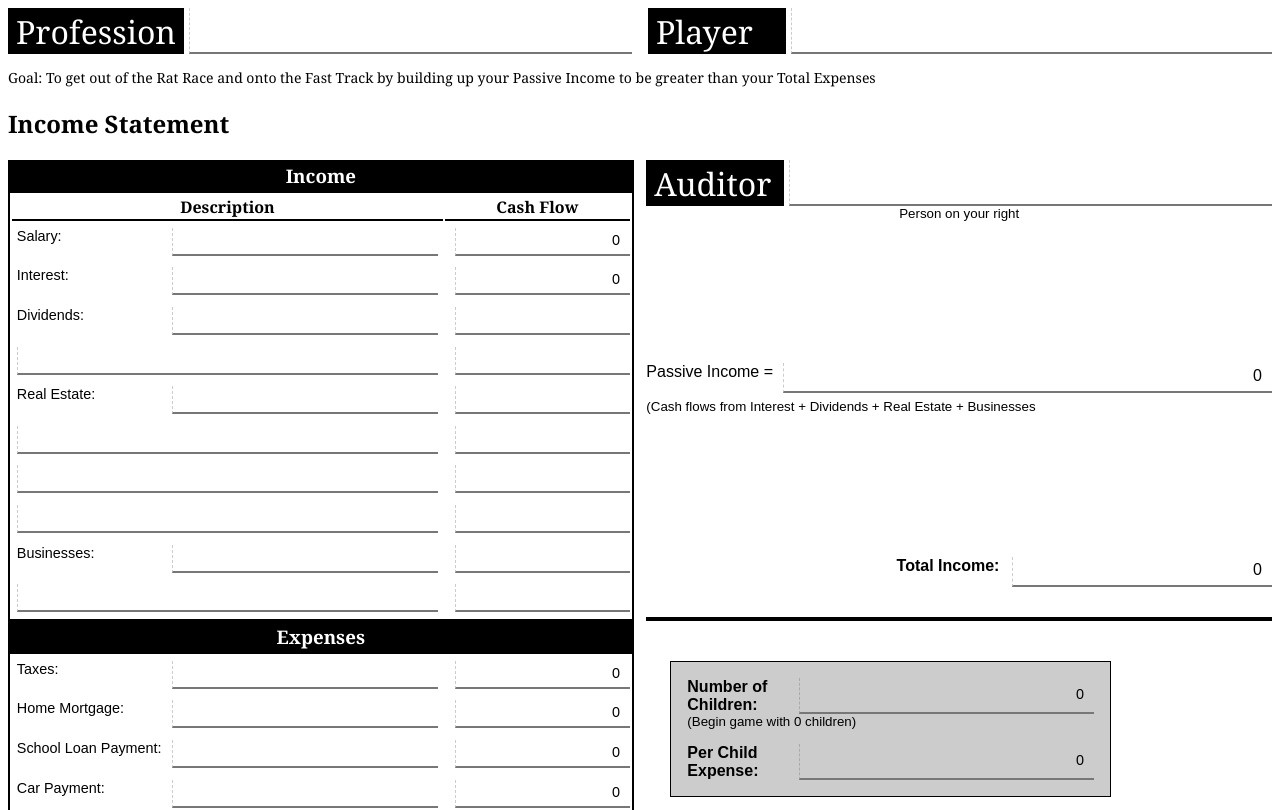
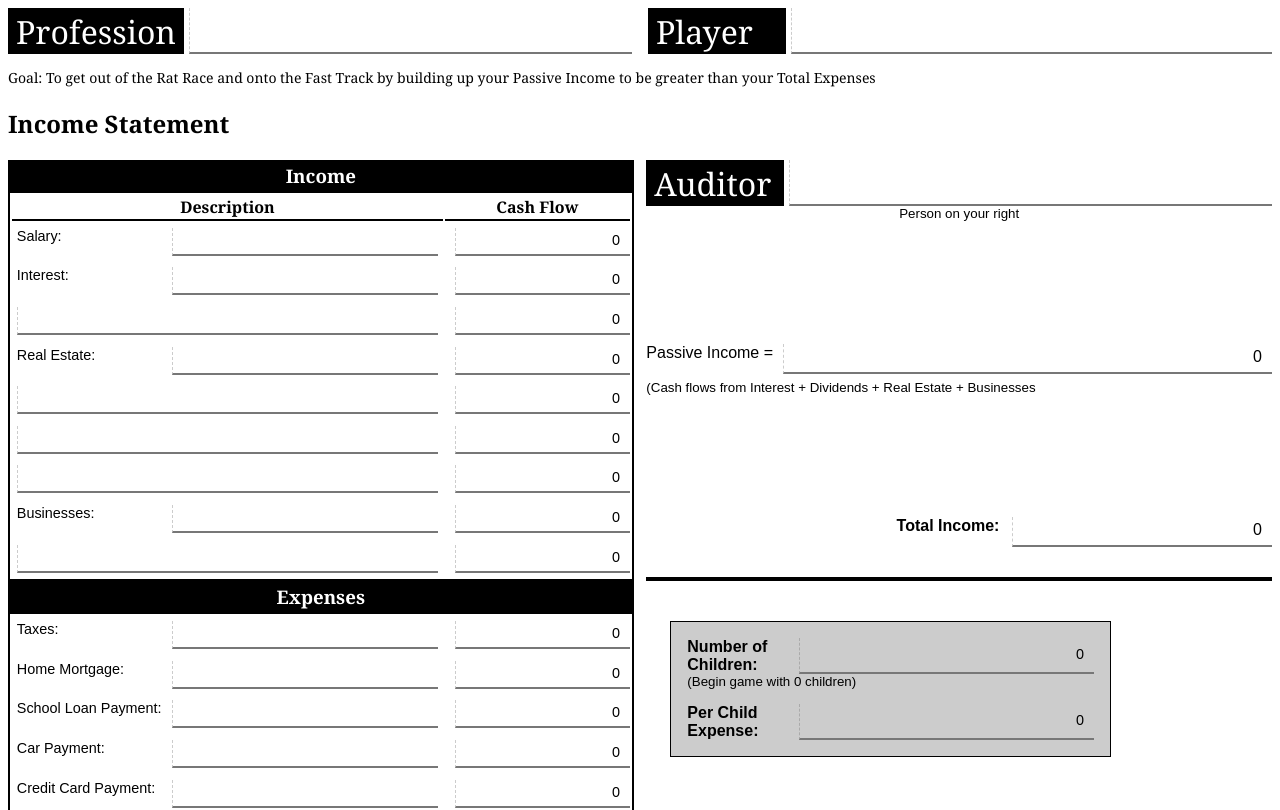
Before and after one commit to NathanStrutz/cashflow-balance-sheet, a Vue app: page / in a window 1280 px wide. Shown: the top 810 px of the page. Built offline with nearby package versions, Linux system fonts and the light colour scheme.

Commit message:
Entire income area is in state

```diff
--- a/src/sections/CashflowStatementIncome.vue
+++ b/src/sections/CashflowStatementIncome.vue
@@ -11,74 +11,10 @@
       <tbody>
         <state-connected-input category="income" title="Salary" item="salary" change="changeSalary" />
         <state-connected-input category="income" title="Interest" item="interest" change="changeInterest" />
-				<tr class="line-input">
-					<td>
-						<label>Dividends:</label>
-						<input type="text" id="dividends" />
-					</td>
-					<td>
-						<input type="text" class="income" />
-					</td>
-				</tr>
-				<tr class="blank-line-input">
-					<td>
-						<input type="text" id="salary" />
-					</td>
-					<td>
-						<input type="text" class="income" />
-					</td>
-				</tr>
-				<tr class="line-input real-estate">
-					<td>
-						<label>Real Estate:</label>
-						<input type="text" />
-					</td>
-					<td>
-						<input type="text" class="income" />
-					</td>
-				</tr>
-				<tr class="blank-line-input real-estate">
-					<td>
-						<input type="text" />
-					</td>
-					<td>
-						<input type="text" class="income" />
-					</td>
-				</tr>
-				<tr class="blank-line-input real-estate">
-					<td>
-						<input type="text" />
-					</td>
-					<td>
-						<input type="text" class="income" />
-					</td>
-				</tr>
-				<tr class="blank-line-input real-estate">
-					<td>
-						<input type="text" />
-					</td>
-					<td>
-						<input type="text" class="income" />
-					</td>
-				</tr>
-				<tr class="line-input real-estate">
-					<td>
-						<label>Businesses:</label>
-						<input type="text" />
-					</td>
-					<td>
-						<input type="text" class="income" />
-					</td>
-				</tr>
-				<tr class="blank-line-input real-estate">
-					<td>
-						<input type="text" />
-					</td>
-					<td>
-						<input type="text" class="income" />
-					</td>
-				</tr>
+        <state-connected-input category="income" item="interest2" change="changeInterest2" />
       </tbody>
+      <income-real-estate />
+      <income-businesses />
     </table>
   </div>
 </template>
@@ -88,9 +24,14 @@ import StateConnectedInput from "@/components/StateConnectedInput.vue";
 import BlankLineInput from "@/components/BlankLineInput.vue";
 import { mapState, mapMutations } from "vuex";
 
+import IncomeRealEstate from "./income/IncomeRealEstate.vue";
+import IncomeBusinesses from "./income/IncomeBusinesses.vue";
+
 export default {
   components: {
-		StateConnectedInput
+    StateConnectedInput,
+    IncomeRealEstate,
+    IncomeBusinesses
   },
   computed: {},
   methods: {}
--- /dev/null
+++ b/src/sections/income/IncomeBusinesses.vue
@@ -0,0 +1,33 @@
+<template>
+  <tbody>
+    <tr v-for="(business, index) in businesses" :key="index" :class="index === 0 ? 'line-input' : 'blank-line-input'">
+      <td>
+        <label v-if="index === 0">Businesses:</label>
+        <input type="text" :value="business.name" @input="changeName($event, index)" />
+      </td>
+      <td>
+        <input type="text" class="income" :value="business.income" @input="changeIncome($event, index)" />
+      </td>
+    </tr>
+  </tbody>
+</template>
+
+<script>
+import { mapState, mapMutations } from "vuex";
+
+export default {
+  computed: {
+    ...mapState("investments", ["businesses"])
+  },
+  methods: {
+    ...mapMutations("investments", ["changeBusinessName", "changeBusinessIncome"]),
+
+    changeName(e, index) {
+      this.changeBusinessName({ index: index, value: e.target.value });
+    },
+    changeIncome(e, index) {
+      this.changeBusinessIncome({ index: index, value: Number(e.target.value) });
+    }
+  }
+};
+</script>
--- /dev/null
+++ b/src/sections/income/IncomeRealEstate.vue
@@ -0,0 +1,33 @@
+<template>
+  <tbody>
+    <tr v-for="(property, index) in realEstate" :key="index" :class="index === 0 ? 'line-input' : 'blank-line-input'">
+      <td>
+        <label v-if="index === 0">Real Estate:</label>
+        <input type="text" :value="property.name" @input="changeName($event, index)" />
+      </td>
+      <td>
+        <input type="text" class="income" :value="property.income" @input="changeIncome($event, index)" />
+      </td>
+    </tr>
+  </tbody>
+</template>
+
+<script>
+import { mapState, mapMutations } from "vuex";
+
+export default {
+  computed: {
+    ...mapState("investments", ["realEstate"])
+  },
+  methods: {
+    ...mapMutations("investments", ["changeRealEstateName", "changeRealEstateIncome"]),
+
+    changeName(e, index) {
+      this.changeRealEstateName({ index: index, value: e.target.value });
+    },
+    changeIncome(e, index) {
+      this.changeRealEstateIncome({ index: index, value: Number(e.target.value) });
+    }
+  }
+};
+</script>
```
Lines whose indentation alone changed are shown as unchanged.
